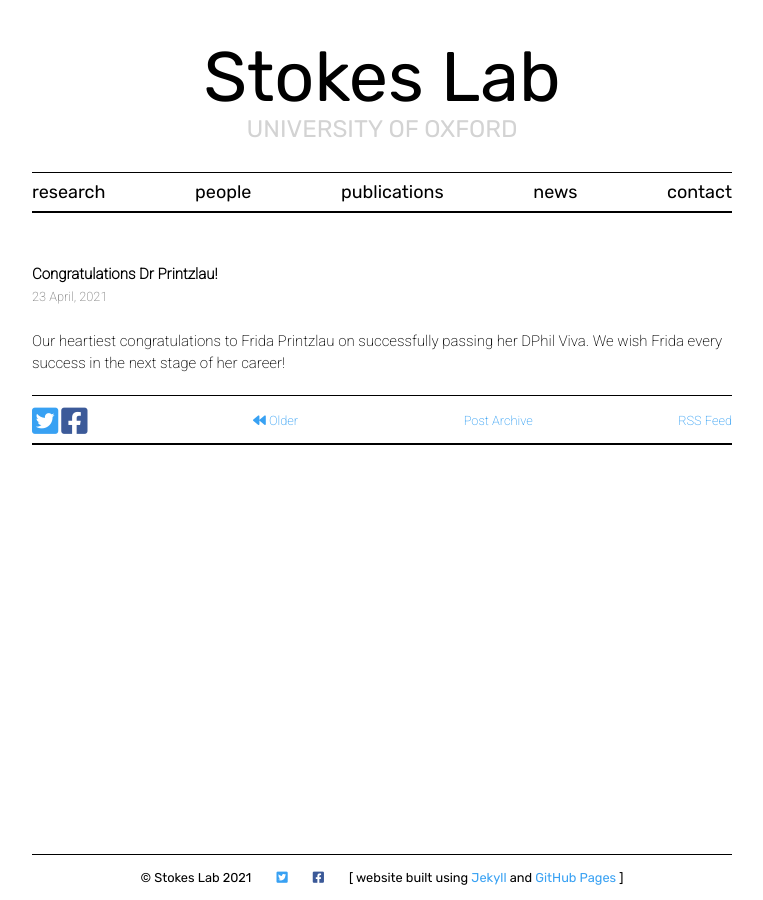
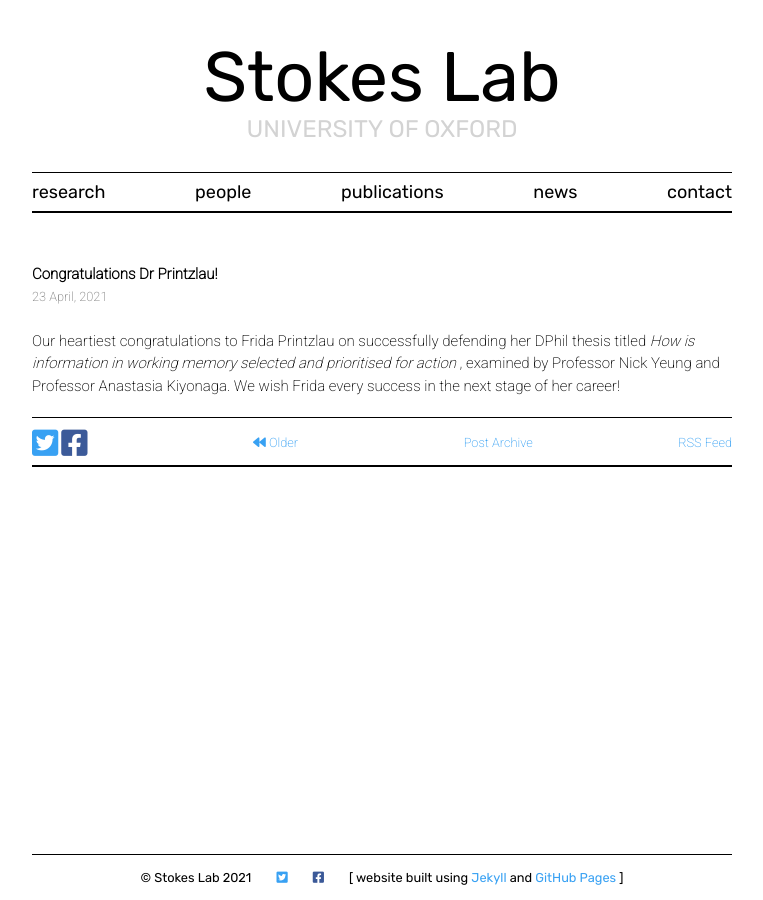
Before and after one commit to stokeslab/stokeslab.github.io, a Jekyll site: the page built from _posts/2021-04-23-congratfrida.md, in a window 1280 px wide. Shown: the whole page, without its empty margins (258-1021 px from the left). Built offline with Jekyll 4.4.1, drawn with Linux system fonts in a browser that asks for light colours; nearby versions of some CDN libraries; some web fonts are replaced.

Commit message:
Update 2021-04-23-congratfrida.md

```diff
--- a/_posts/2021-04-23-congratfrida.md
+++ b/_posts/2021-04-23-congratfrida.md
@@ -3,4 +3,5 @@
 title:  "Congratulations Dr Printzlau!"
 ---
 
-Our heartiest congratulations to Frida Printzlau on successfully passing her DPhil Viva. We wish Frida every success in the next stage of her career!
+Our heartiest congratulations to Frida Printzlau on successfully defending her DPhil thesis titled <i> How is information in working memory selected and prioritised for action </i>, examined by Professor Nick Yeung and Professor Anastasia Kiyonaga.
+We wish Frida every success in the next stage of her career!
```
